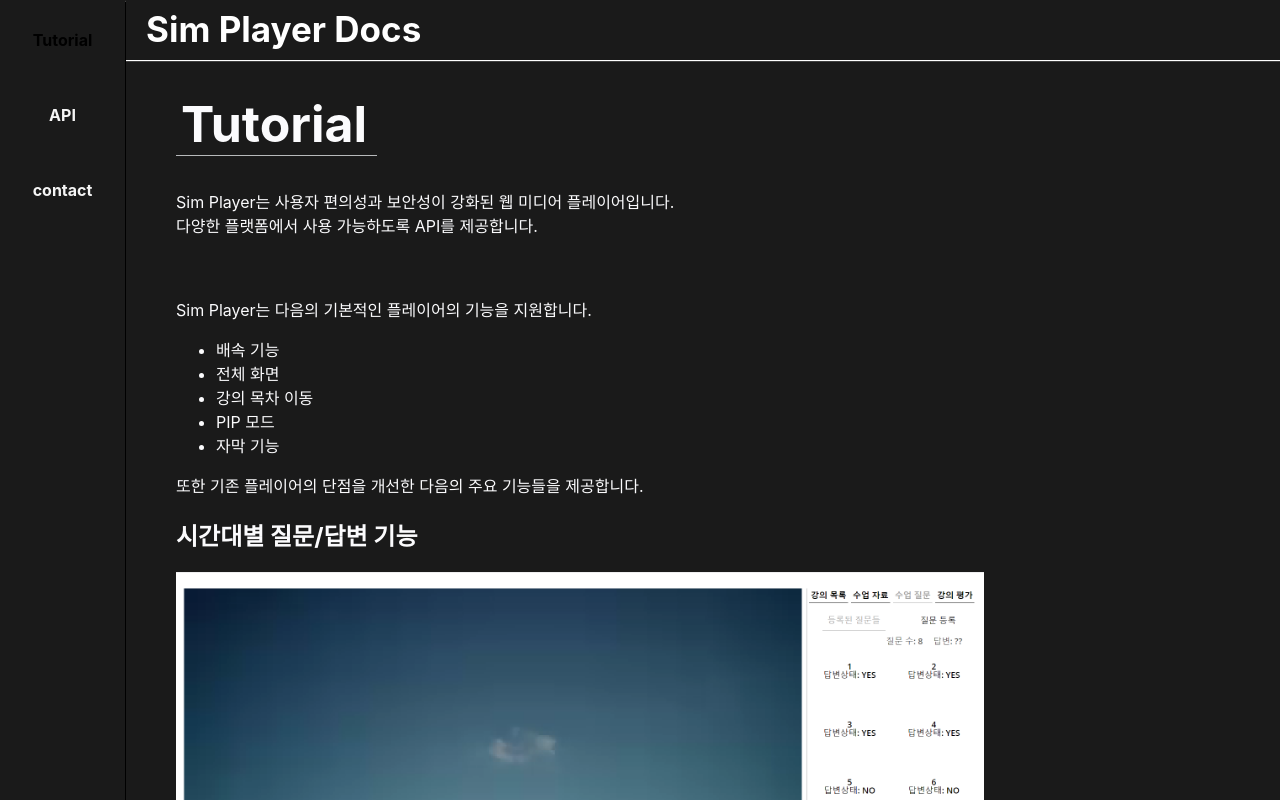
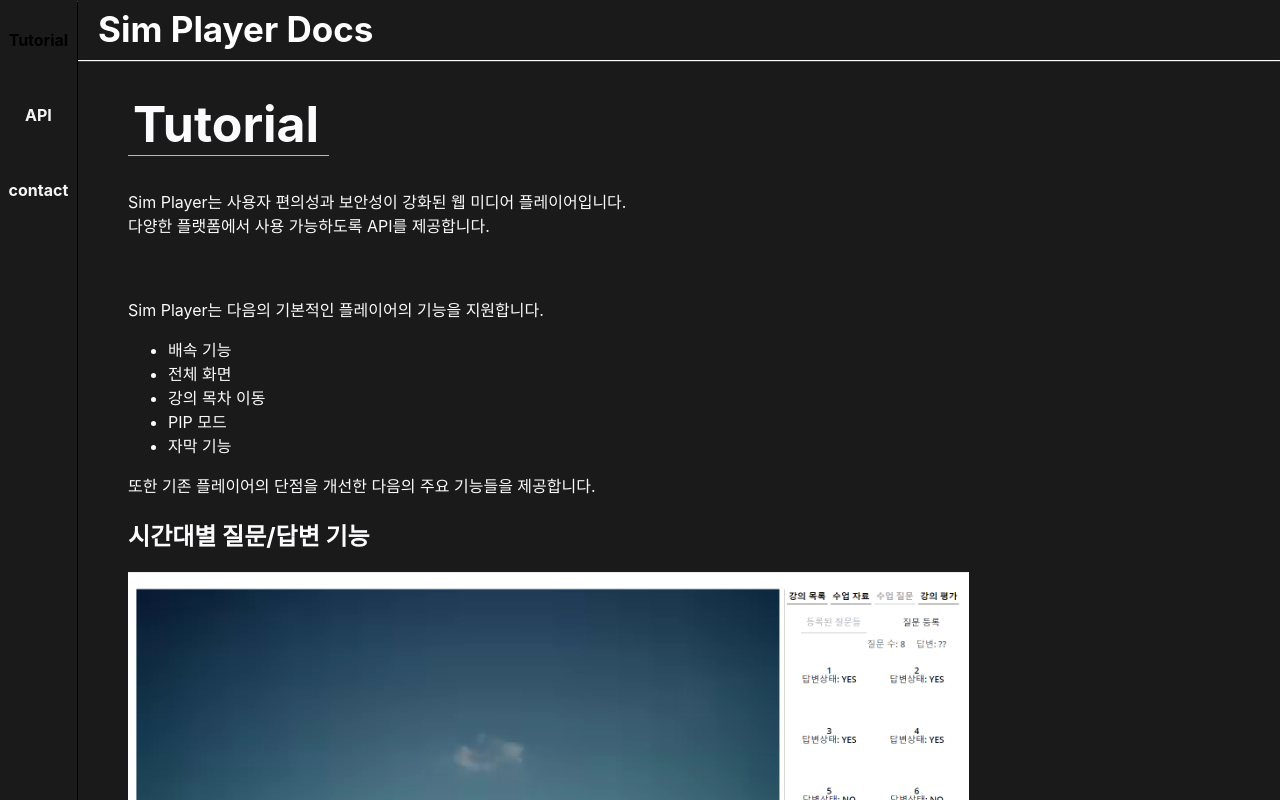
Before and after one commit to Jaeheon-Sim/simplayer_apidocs, a React (Create React App) app: page / in a window 1280 px wide. Shown: the top 800 px of the page. Built offline with nearby package versions, Linux system fonts and the light colour scheme.

Commit message:
fix: 사이드바 크기 조정

```diff
--- a/src/Docs.jsx
+++ b/src/Docs.jsx
@@ -13,7 +13,7 @@ const BodyBox = styled.div`
   width: 100%;
   height: 100%;
   overflow-x: hidden;
-  padding-left: 126px;
+  padding-left: 6.1vw;
   padding-bottom: 20px;
 `;
 export default function Docs() {
--- a/src/components/SideBar.jsx
+++ b/src/components/SideBar.jsx
@@ -11,7 +11,7 @@ const Div = styled.div`
 const NavBar = styled(Div)`
   position: fixed;
   margin-top: 2px;
-  width: 125px;
+  min-width: 6vw;
   flex-direction: column;
   height: 100%;
   border-right: 1px solid black;
```
Also changed, not shown: package.json (+6 -2 lines), src/components/Sample.jsx (+0 -255 lines), 1 other file (tests, documents, lock files or other folders).
